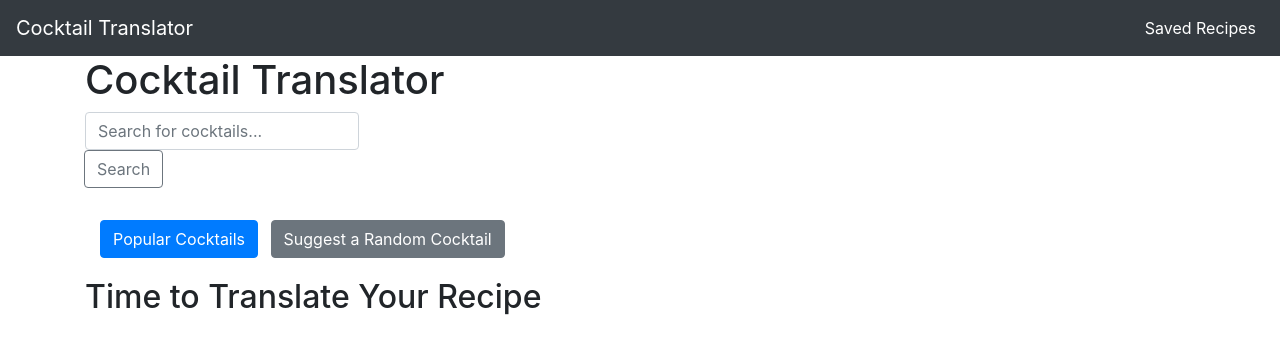
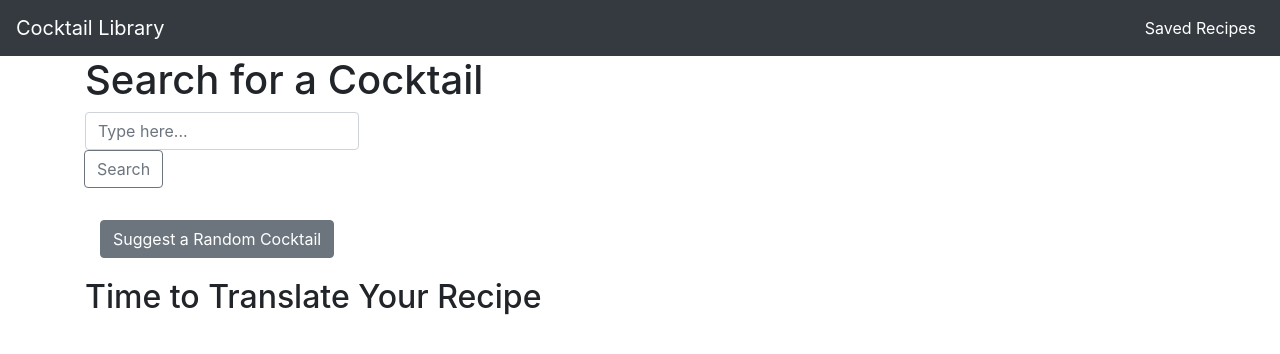
Before and after one commit to leeathena/Cocktail-guide, a plain HTML site: page index.html in a window 1280 px wide. Drawn offline with nearby package versions, Linux system fonts and the light colour scheme; files that its build step writes are made by us from their sources; files whose address does not match are found by name.

Commit message:
edited html in case we stick with cocktail apis and also added additional info to readme file

```diff
--- a/index.html
+++ b/index.html
@@ -4,7 +4,7 @@
 <head>
     <meta charset="UTF-8">
     <meta name="viewport" content="width=device-width, initial-scale=1.0">
-    <title>Cocktail Translator</title>
+    <title>Cocktail Library</title>
     <!-- Bootstrap CSS -->
     <link rel="stylesheet" href="https://stackpath.bootstrapcdn.com/bootstrap/4.5.2/css/bootstrap.min.css">
     <link rel="stylesheet" href="../Cocktail-translator/assets/css/style.css" />
@@ -15,7 +15,7 @@
 
     <!-- Navbar -->
     <nav class="navbar navbar-expand-lg navbar-dark bg-dark fixed-top">
-        <a class="navbar-brand" href="#">Cocktail Translator</a>
+        <a class="navbar-brand" href="#">Cocktail Library</a>
         <!-- Add other menu items as needed -->
         <div class="collapse navbar-collapse" id="navbarNav">
             <ul class="navbar-nav ml-auto">
@@ -29,12 +29,12 @@
 
     <!-- Content -->
     <div class="container">
-        <h1>Cocktail Translator</h1>
+        <h1>Search for a Cocktail</h1>
 
         <!-- Search Bar for Cocktails -->
         <div class="input-group mb-3">
             <form id="cocktail-form">
-            <input type="text" class="form-control" placeholder="Search for cocktails..." id="cocktail-name">
+                <input type="text" class="form-control" placeholder="Type here..." id="cocktail-name">
                 <div class="input-group-append">
                     <button class="btn btn-outline-secondary" type="submit">Search</button>
                 </div>
@@ -48,7 +48,7 @@
         </section>
 
         <div class="col-md-6 mb-3">
-            <button class="btn btn-primary mr-2" type="button">Popular Cocktails</button>
+
             <button class="btn btn-secondary" type="button">Suggest a Random Cocktail</button>
         </div>
 
```
Also changed, not shown: 1 other file. Lines whose indentation alone changed are shown as unchanged.
